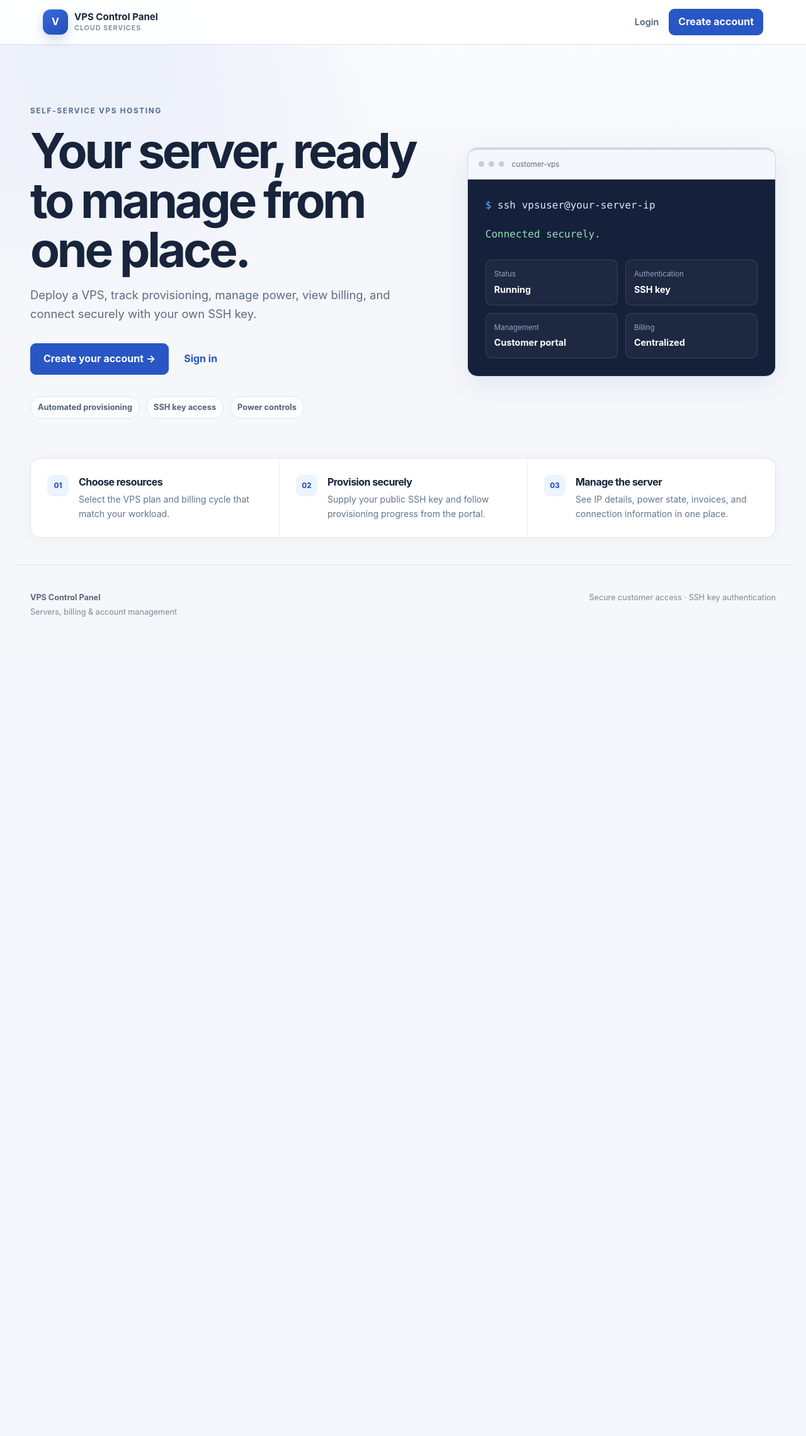
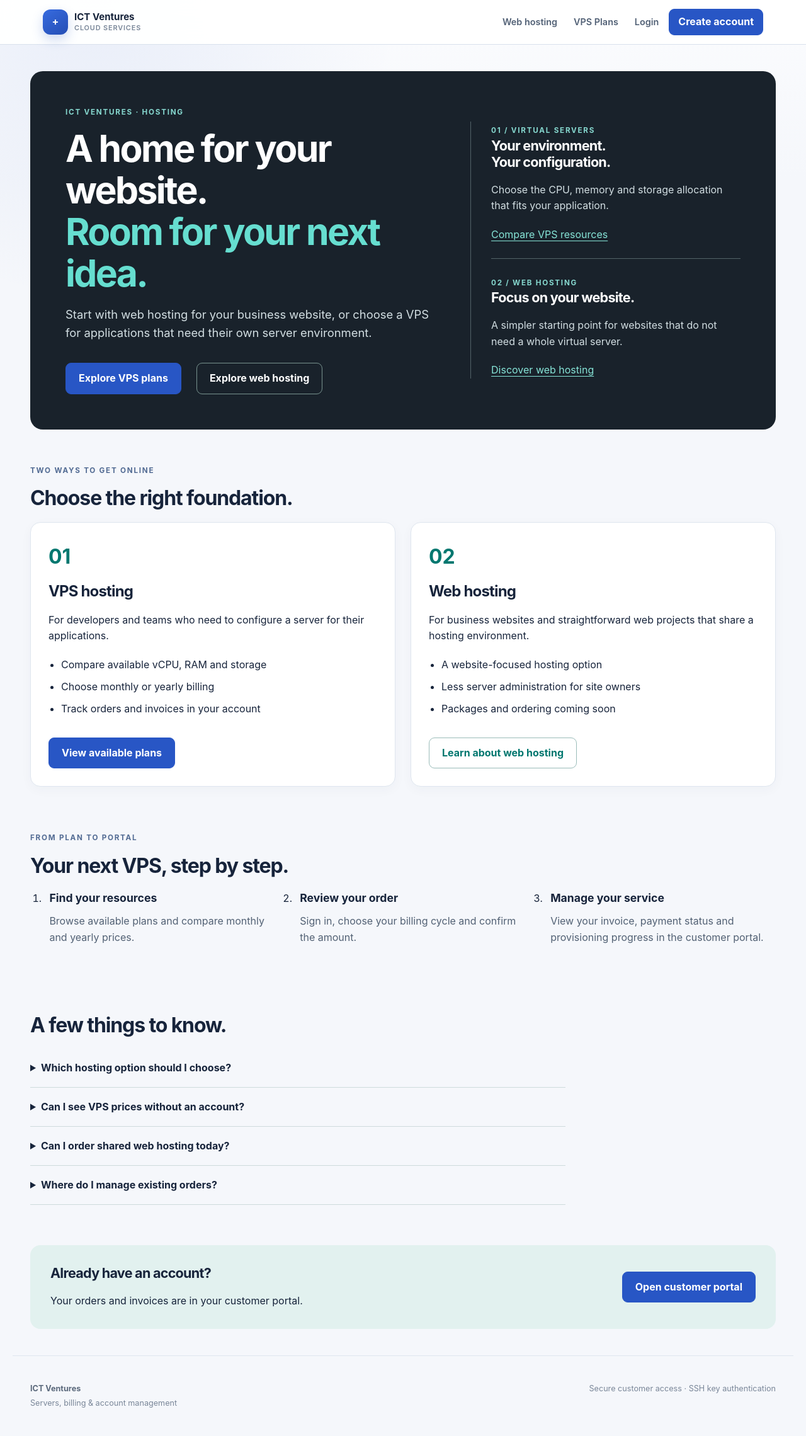
Before and after one commit to john-selwyn/proxmox-billing, a Django app: page / in a window 1280 px wide. Shown: the whole page at 63% size. Before the commit the page ends 979 px from the top, so only its background shows below. Run offline with Django 5.2, Linux system fonts and the light colour scheme.

Commit message:
Integrate hosting storefront while preserving VPS controls and portal styles
Keep customer routes protected; expose active plans publicly. All 121 billing tests pass.

```diff
--- /dev/null
+++ b/billing/static/billing/storefront.css
@@ -0,0 +1,12 @@
+/* Public hosting storefront */
+.store-hero {display:grid;grid-template-columns:1.35fr 1fr;gap:4rem;background:#19222b;color:white;padding:3.5rem;border-radius:20px;align-items:center}
+.store-hero h1 {font-size:clamp(2.4rem,4.6vw,4rem);line-height:1.12;letter-spacing:-.045em}
+.store-hero em {font-style:normal;color:#66ded0}.store-hero .lead {color:#d2dee2}.store-hero .eyebrow {color:#86d8cf}
+.actions {flex-wrap:wrap}.button.secondary {background:transparent;color:#00776f;border-color:#9abcb9}.store-hero .secondary {color:white;border-color:#78938f}
+.service-index {border-left:1px solid #536368;padding-left:2rem}.service-index>div+div {border-top:1px solid #536368;padding-top:1.5rem;margin-top:1.5rem}.service-index p {color:#d2dee2}.service-index a {color:#86e4d7;text-decoration:underline;text-underline-offset:4px}
+.store-section {padding:3.5rem 0 1rem}.store-section>h2 {font-size:2rem}.service-grid {display:grid;grid-template-columns:1fr 1fr;gap:1.5rem}.service-grid h3 {font-size:1.5rem}.service-grid ul {padding-left:1.25rem;margin-bottom:2rem}.service-grid li {margin:.6rem 0}.service-number {display:block;color:#00776f;font-size:2rem;font-weight:700;margin-bottom:1rem}
+.journey {display:grid;grid-template-columns:repeat(3,1fr);gap:2rem;padding-left:1.4rem}.journey li {padding-left:.5rem}.journey strong {font-size:1.1rem}.journey p {margin-top:.6rem;color:#526174}
+.faq {max-width:850px}details {border-bottom:1px solid #cedbdc;padding:1.1rem 0}summary {cursor:pointer;font-weight:650}details p {margin:1rem 0 0}.portal-banner {margin-top:3rem;padding:2rem;background:#e2f1ef;border-radius:16px;display:flex;align-items:center;justify-content:space-between;gap:1.5rem}.portal-banner p {margin:0}.availability {display:inline-block;padding:.5rem 1rem;background:#e2f1ef;color:#185e57;border-radius:6px}.hosting-note {margin-top:1.5rem}
+:focus-visible {outline:3px solid #008e84;outline-offset:4px}.store-hero :focus-visible {outline-color:#86e4d7}
+@media(max-width:900px) {.store-hero {grid-template-columns:1fr;padding:2rem;gap:2rem}.service-index {border-left:0;border-top:1px solid #536368;padding:2rem 0 0}.nav-wrap {flex-wrap:wrap}.journey {grid-template-columns:1fr;gap:1rem}}
+@media(max-width:600px) {.service-grid {grid-template-columns:1fr}.store-hero {padding:1.5rem}.container {padding:28px 18px}.nav-wrap {padding:18px}.portal-banner {align-items:flex-start;flex-direction:column}.store-section {padding-top:2.5rem}nav {gap:14px}.actions {gap:14px}}
--- a/billing/templates/billing/base.html
+++ b/billing/templates/billing/base.html
@@ -4,20 +4,24 @@
 <meta charset="utf-8">
 <meta name="viewport" content="width=device-width, initial-scale=1">
 <meta name="color-scheme" content="light">
-<title>{% block title %}Customer portal{% endblock %} | VPS Control Panel</title>
+<title>{% block title %}Customer portal{% endblock %} | ICT Ventures</title>
 <link rel="stylesheet" href="{% static 'billing/portal.css' %}">
 <link rel="stylesheet" href="{% static 'billing/portal-modern.css' %}">
+<link rel="stylesheet" href="{% static 'billing/storefront.css' %}">
+<link rel="icon" type="image/svg+xml" href="{% static 'billing/favicon.svg' %}">
+<meta name="description" content="Explore ICT Ventures VPS and web hosting, and manage your services and invoices.">
 </head>
 <body>
 <a class="skip" href="#main">Skip to content</a>
 <header class="site-header">
 <div class="nav-wrap">
-<a class="brand" href="{% url 'home' %}" aria-label="VPS Control Panel home">
-<span class="brand-icon" aria-hidden="true">V</span>
-<span class="brand-copy"><strong>VPS Control Panel</strong><small>Cloud services</small></span>
+<a class="brand" href="{% url 'home' %}" aria-label="ICT Ventures home">
+<span class="brand-icon" aria-hidden="true">+</span>
+<span class="brand-copy"><strong>ICT Ventures</strong><small>Cloud services</small></span>
 </a>
 <nav aria-label="Main navigation">
 {% with current=request.resolver_match.url_name %}
+<a class="{% if current == 'web_hosting' %}active{% endif %}" href="{% url 'web_hosting' %}">Web hosting</a>
 {% if user.is_authenticated %}
 <a class="{% if current == 'dashboard' %}active{% endif %}" href="{% url 'dashboard' %}">Dashboard</a>
 <a class="{% if current == 'my_vps' or current == 'vps_detail' %}active{% endif %}" href="{% url 'my_vps' %}">My VPS</a>
@@ -27,6 +31,7 @@
 <a class="{% if current == 'account' %}active{% endif %}" href="{% url 'account' %}">Account</a>
 <form method="post" action="{% url 'logout' %}">{% csrf_token %}<button class="nav-button" type="submit">Logout</button></form>
 {% else %}
+<a class="{% if current == 'plans' %}active{% endif %}" href="{% url 'plans' %}">VPS Plans</a>
 <a class="{% if current == 'login' %}active{% endif %}" href="{% url 'login' %}">Login</a>
 <a class="button small" href="{% url 'register' %}">Create account</a>
 {% endif %}
@@ -39,7 +44,7 @@
 {% block content %}{% endblock %}
 </main>
 <footer class="container site-footer">
-<div><strong>VPS Control Panel</strong><span>Servers, billing &amp; account management</span></div>
+<div><strong>ICT Ventures</strong><span>Servers, billing &amp; account management</span></div>
 <span>Secure customer access &middot; SSH key authentication</span>
 </footer>
 </body>
--- a/billing/templates/billing/home.html
+++ b/billing/templates/billing/home.html
@@ -1,42 +1,16 @@
-{% extends 'billing/base.html' %}{% block title %}VPS hosting{% endblock %}{% block content %}
-<section class="hero">
-<div class="hero-copy">
-<p class="eyebrow">SELF-SERVICE VPS HOSTING</p>
-<h1>Your server, ready to manage from one place.</h1>
-<p class="lead">Deploy a VPS, track provisioning, manage power, view billing, and connect securely with your own SSH key.</p>
-<div class="actions">
-{% if user.is_authenticated %}
-<a class="button" href="{% url 'dashboard' %}">Open dashboard &rarr;</a>
-<a class="text-link" href="{% url 'plans' %}">View VPS plans</a>
-{% else %}
-<a class="button" href="{% url 'register' %}">Create your account &rarr;</a>
-<a class="text-link" href="{% url 'login' %}">Sign in</a>
-{% endif %}
-</div>
-<div class="hero-points" aria-label="Portal capabilities">
-<span>Automated provisioning</span>
-<span>SSH key access</span>
-<span>Power controls</span>
-</div>
-</div>
-<aside class="card hero-card">
-<div class="terminal-top"><span></span><span></span><span></span><small>customer-vps</small></div>
-<div class="terminal">
-<p><span class="terminal-prompt">$</span> ssh vpsuser@your-server-ip</p>
-<p class="terminal-success">Connected securely.</p>
-<div class="terminal-grid">
-<div><span>Status</span><strong>Running</strong></div>
-<div><span>Authentication</span><strong>SSH key</strong></div>
-<div><span>Management</span><strong>Customer portal</strong></div>
-<div><span>Billing</span><strong>Centralized</strong></div>
-</div>
-</div>
-</aside>
+{% extends 'billing/base.html' %}
+{% block title %}VPS & web hosting{% endblock %}
+{% block content %}
+<section class="store-hero">
+<div><p class="eyebrow">ICT VENTURES · HOSTING</p><h1>A home for your website.<br><em>Room for your next idea.</em></h1>
+<p class="lead">Start with web hosting for your business website, or choose a VPS for applications that need their own server environment.</p>
+<div class="actions"><a class="button" href="{% url 'plans' %}">Explore VPS plans</a><a class="button secondary" href="{% url 'web_hosting' %}">Explore web hosting</a></div></div>
+<aside class="service-index" aria-label="Hosting options"><div><span class="eyebrow">01 / VIRTUAL SERVERS</span><h2>Your environment.<br>Your configuration.</h2><p>Choose the CPU, memory and storage allocation that fits your application.</p><a href="{% url 'plans' %}">Compare VPS resources</a></div><div><span class="eyebrow">02 / WEB HOSTING</span><h2>Focus on your website.</h2><p>A simpler starting point for websites that do not need a whole virtual server.</p><a href="{% url 'web_hosting' %}">Discover web hosting</a></div></aside>
 </section>
-
-<section class="feature-strip" aria-label="VPS customer workflow">
-<article class="feature-item"><span class="feature-number">01</span><div><h2>Choose resources</h2><p>Select the VPS plan and billing cycle that match your workload.</p></div></article>
-<article class="feature-item"><span class="feature-number">02</span><div><h2>Provision securely</h2><p>Supply your public SSH key and follow provisioning progress from the portal.</p></div></article>
-<article class="feature-item"><span class="feature-number">03</span><div><h2>Manage the server</h2><p>See IP details, power state, invoices, and connection information in one place.</p></div></article>
-</section>
+<section class="store-section" aria-labelledby="choose"><p class="eyebrow">TWO WAYS TO GET ONLINE</p><h2 id="choose">Choose the right foundation.</h2>
+<div class="service-grid"><article class="card"><span class="service-number">01</span><h3>VPS hosting</h3><p>For developers and teams who need to configure a server for their applications.</p><ul><li>Compare available vCPU, RAM and storage</li><li>Choose monthly or yearly billing</li><li>Track orders and invoices in your account</li></ul><a class="button" href="{% url 'plans' %}">View available plans</a></article>
+<article class="card"><span class="service-number">02</span><h3>Web hosting</h3><p>For business websites and straightforward web projects that share a hosting environment.</p><ul><li>A website-focused hosting option</li><li>Less server administration for site owners</li><li>Packages and ordering coming soon</li></ul><a class="button secondary" href="{% url 'web_hosting' %}">Learn about web hosting</a></article></div></section>
+<section class="store-section"><p class="eyebrow">FROM PLAN TO PORTAL</p><h2>Your next VPS, step by step.</h2><ol class="journey"><li><strong>Find your resources</strong><p>Browse available plans and compare monthly and yearly prices.</p></li><li><strong>Review your order</strong><p>Sign in, choose your billing cycle and confirm the amount.</p></li><li><strong>Manage your service</strong><p>View your invoice, payment status and provisioning progress in the customer portal.</p></li></ol></section>
+<section class="store-section faq"><h2>A few things to know.</h2><details><summary>Which hosting option should I choose?</summary><p>Web hosting suits a conventional website without custom server requirements. A VPS gives you a separate server environment for applications that need more configuration. Check the plan resources against your application requirements.</p></details><details><summary>Can I see VPS prices without an account?</summary><p>Yes. Browse the VPS plans first. You will need to sign in before selecting a billing cycle and placing an order.</p></details><details><summary>Can I order shared web hosting today?</summary><p>Web hosting packages are being prepared. Online ordering is not available yet.</p></details><details><summary>Where do I manage existing orders?</summary><p>Sign in to your customer dashboard to see your orders, invoices and account details.</p></details></section>
+<section class="portal-banner"><div><h2>Already have an account?</h2><p>Your orders and invoices are in your customer portal.</p></div><a class="button" href="{% if user.is_authenticated %}{% url 'dashboard' %}{% else %}{% url 'login' %}{% endif %}">Open customer portal</a></section>
 {% endblock %}
--- a/billing/templates/billing/plans.html
+++ b/billing/templates/billing/plans.html
@@ -2,6 +2,7 @@
 <p class="eyebrow">FIND YOUR FIT</p>
 <h1>Resources for your next project.</h1>
 <p class="lead">Choose a VPS plan, then select monthly or yearly billing. All prices in PHP.</p>
+{% if not user.is_authenticated %}<p class="notice">Browse freely. Sign in when you are ready to choose a billing cycle and place your order.</p>{% endif %}
 <div class="grid plans">{% for plan in plans %}
 <article class="card plan">
 <h2>{{ plan.name }}</h2>
@@ -17,7 +18,7 @@
 <li>
 <strong>{{ plan.storage }} GB</strong> storage</li>
 </ul>
-<a class="button" href="{% url 'select_plan' plan.pk %}">Select plan &rarr;</a>
+<a class="button" href="{% url 'select_plan' plan.pk %}">Choose this plan</a>
 </article>{% empty %}
 <div class="card empty">
 <h2>New plans are on the way.</h2>
--- a/billing/tests.py
+++ b/billing/tests.py
@@ -88,7 +88,7 @@ class PortalTests(TestCase):
     def test_anonymous_pages_are_protected(self):
         self.client.logout()
         for name, args in [('dashboard', []), ('my_vps', []), ('vps_detail', [1]),
-            ('plans', []), ('orders', []), ('invoices', []), ('account', []),
+            ('orders', []), ('invoices', []), ('account', []),
             ('select_plan', [self.plan.pk]), ('invoice', [1]), ('order_detail', [1]),
             ('order_confirm', [])]:
             with self.subTest(page=name):
--- a/billing/urls.py
+++ b/billing/urls.py
@@ -3,6 +3,7 @@ from django.urls import path
 from . import payment_views, views
 
 urlpatterns = [
+    path("web-hosting/", views.web_hosting, name="web_hosting"),
     path("orders/<int:order_id>/pay/", payment_views.pay_now, name="pay_now"),
     path("payments/xendit/<int:order_id>/return/", payment_views.payment_return, name="xendit_return"),
     path("payments/xendit/<int:order_id>/cancel/", payment_views.payment_return, name="xendit_cancel"),
--- a/billing/views.py
+++ b/billing/views.py
@@ -29,6 +29,11 @@ def customer_for(user):
 @require_GET
 def home(request):
     return render(request, 'billing/home.html')
+
+
+@require_GET
+def web_hosting(request):
+    return render(request, 'billing/web_hosting.html')
 
 
 @require_http_methods(['GET', 'POST'])
@@ -211,7 +216,6 @@ def vps_power(request, order_id, action):
     return redirect('vps_detail', order_id=order.pk)
 
 
-@login_required
 @require_GET
 def plans(request):
     return render(request, 'billing/plans.html', {
```
Also changed, not shown: billing/templates/billing/web_hosting.html (added, +7 -0 lines), billing/test_storefront.py (added, +42 -0 lines), billing/static/billing/favicon.svg (added).
